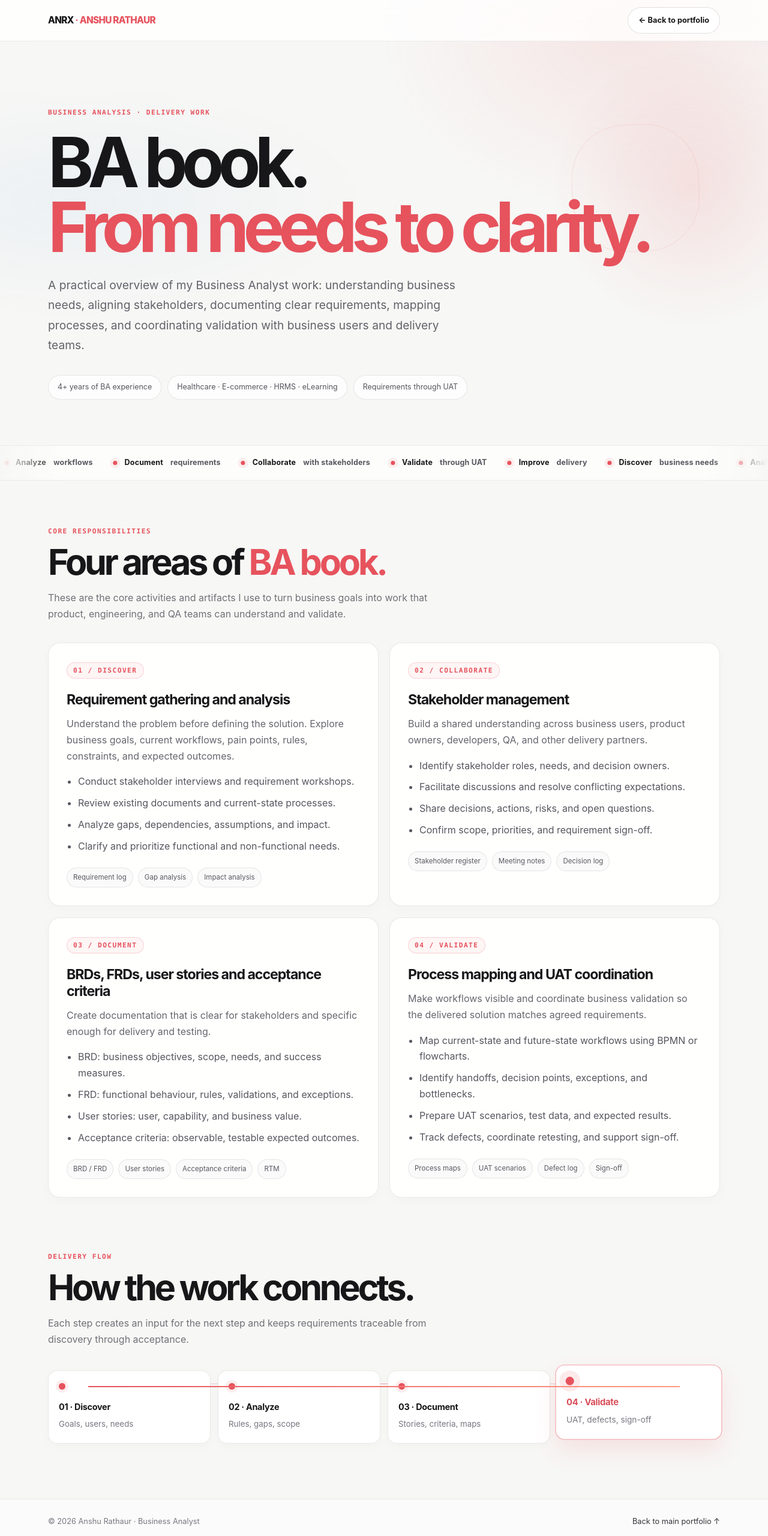
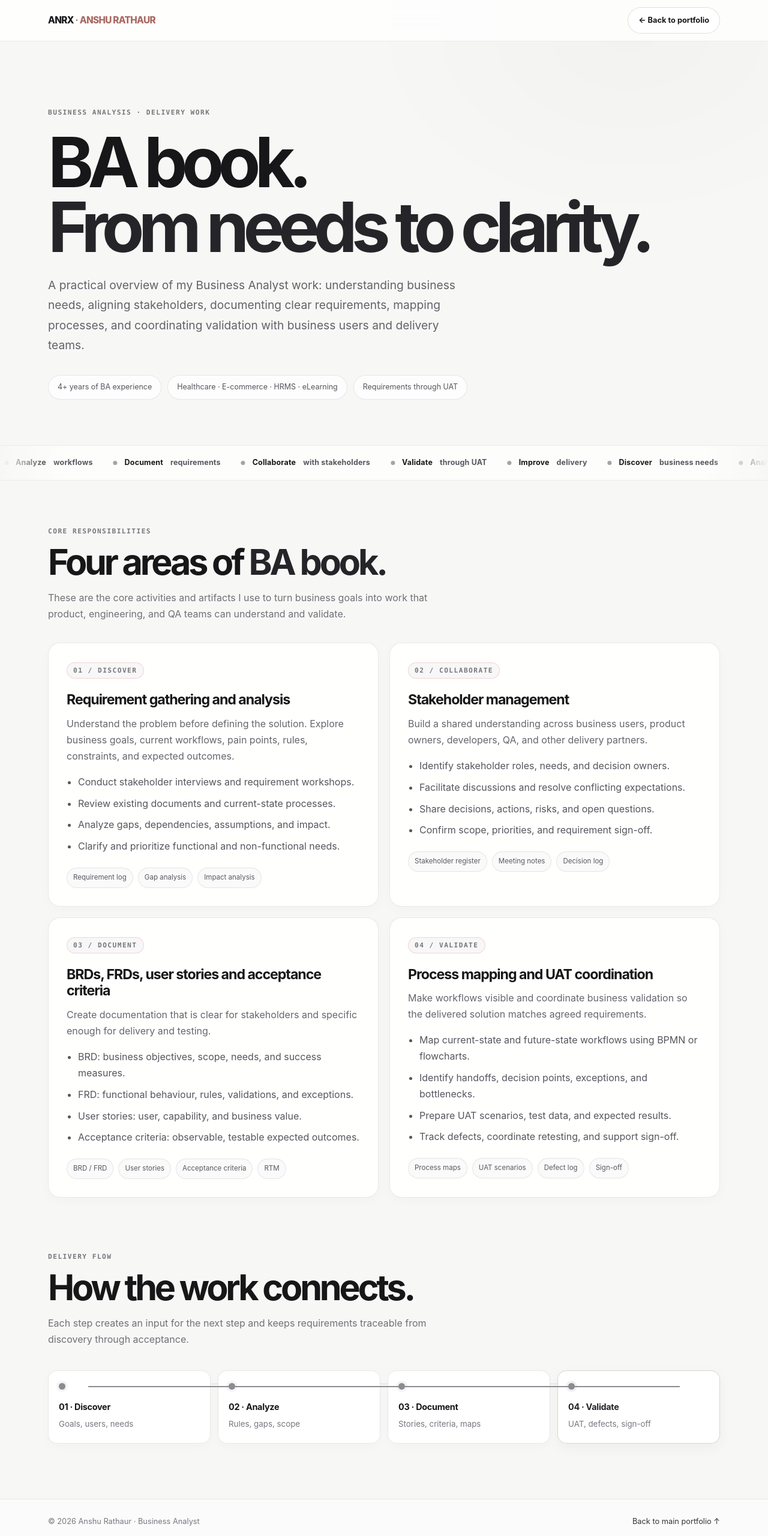
Before and after one commit to anshurathaur2143/ANRX, a plain HTML site: page ba-book.html in a window 1280 px wide. Shown: the whole page at 60% size. Drawn offline with Linux system fonts and the light colour scheme.

Commit message:
Refine BA Book interactions with restrained Apple-like hover styling

```diff
--- a/ba-book.html
+++ b/ba-book.html
@@ -103,6 +103,43 @@ a:focus-visible{outline:3px solid rgba(0,113,227,.4);outline-offset:4px;border-r
 @media(max-width:760px){.hero:after{width:260px;height:260px;right:-100px;top:0}.hero:before{width:130px;height:130px;right:4%;top:18%}.motion-marquee{padding:14px 0}.marquee-track{gap:24px;animation-duration:27s}.marquee-item{font-size:.72rem}.workflow:after{display:none}.card{transform:none!important}}
 @media(prefers-reduced-motion:reduce){.hero:after,.hero:before,.marquee-track{animation:none!important}.motion-marquee{overflow:auto}.card,.card:after,.card .number,.hero-stats span,.workflow div{transition:none!important}}
 
+
+/* Quiet interaction pass — restrained, Apple-like */
+:root{
+  --red:#a96a63;
+  --ease:cubic-bezier(.22,.61,.36,1);
+}
+.accent{color:#252529!important}
+.eyebrow,.number,.tag{color:#77777e!important}
+.brand span{color:#a96a63!important}
+body:before{background:radial-gradient(ellipse at 82% 7%,rgba(0,0,0,.018),transparent 30%)!important}
+.hero:before,.hero:after{display:none!important}
+.motion-progress{height:2px!important;background:#77777e!important;box-shadow:none!important}
+.marquee-item:before{background:#a4a4aa!important;box-shadow:none!important}
+.workflow:before{background:rgba(0,0,0,.10)!important}
+.workflow:after{background:#8b8b91!important}
+.workflow div:before{background:#8b8b91!important;box-shadow:0 0 0 4px rgba(0,0,0,.045)!important}
+.workflow div.is-active{transform:none!important;border-color:rgba(0,0,0,.16)!important;box-shadow:0 7px 22px rgba(0,0,0,.045)!important}
+.workflow div.is-active:before{transform:none!important;box-shadow:0 0 0 4px rgba(0,0,0,.06)!important}
+.workflow div.is-active b{color:#252529!important}
+.card{will-change:auto!important;transform-style:flat!important;transition:transform .28s ease,border-color .28s ease,box-shadow .28s ease!important}
+.card:hover{transform:translateY(-2px)!important;border-color:rgba(0,0,0,.15)!important;box-shadow:0 10px 28px rgba(0,0,0,.055)!important}
+.card:before,.card:after{display:none!important}
+.card .number,.card:hover .number{transform:none!important;background:#f7f7f7!important}
+.hero-stats span,.hero-stats span:hover{transform:none!important;box-shadow:none!important;border-color:rgba(0,0,0,.09)!important}
+.nav a:last-child{transition:background-color .22s ease,border-color .22s ease!important}
+.nav a:last-child:hover{transform:none!important;box-shadow:none!important;background:#f5f5f5!important;border-color:rgba(0,0,0,.18)!important}
+a:hover{color:#55555b!important;text-shadow:none!important}
+.footer a:hover{color:#55555b!important}
+:where(h1,h2,h3,p,span,strong,small,li):hover{color:inherit!important;text-shadow:none!important;transform:none!important}
+:where(a):hover{text-shadow:none!important}
+@media(hover:hover) and (pointer:fine){
+  .card:hover{cursor:default}
+}
+@media(prefers-reduced-motion:reduce){
+  .card,.nav a:last-child,.hero-stats span,.workflow div{transition:none!important}
+}
+
 </style>
 </head>
 <body data-theme="light">
@@ -146,12 +183,8 @@ document.getElementById('year').textContent=new Date().getFullYear();
   const active=new IntersectionObserver(entries=>entries.forEach(entry=>{if(entry.isIntersecting){const index=steps.indexOf(entry.target);steps.forEach((step,i)=>step.classList.toggle('is-active',i===index));flow.style.setProperty('--flow-progress',((index+1)/steps.length*88)+'%')}}),{rootMargin:'-35% 0px -45% 0px',threshold:0});
   steps.forEach(step=>active.observe(step));
  }
- if(!reduce&&matchMedia('(hover:hover) and (pointer:fine)').matches){
-  document.querySelectorAll('.card').forEach(card=>{
-   card.addEventListener('pointermove',e=>{const r=card.getBoundingClientRect(),x=(e.clientX-r.left)/r.width,y=(e.clientY-r.top)/r.height;card.style.setProperty('--spot-x',(x*100)+'%');card.style.setProperty('--spot-y',(y*100)+'%');card.style.transform='perspective(950px) rotateX('+((.5-y)*3)+'deg) rotateY('+((x-.5)*3)+'deg) translateY(-6px)'});
-   card.addEventListener('pointerleave',()=>{card.style.transform='';card.style.removeProperty('--spot-x');card.style.removeProperty('--spot-y')});
-  });
- }
+ // Cards stay calm and do not tilt or react to pointer movement.
+
 })();
 </script>
 </body>
```
